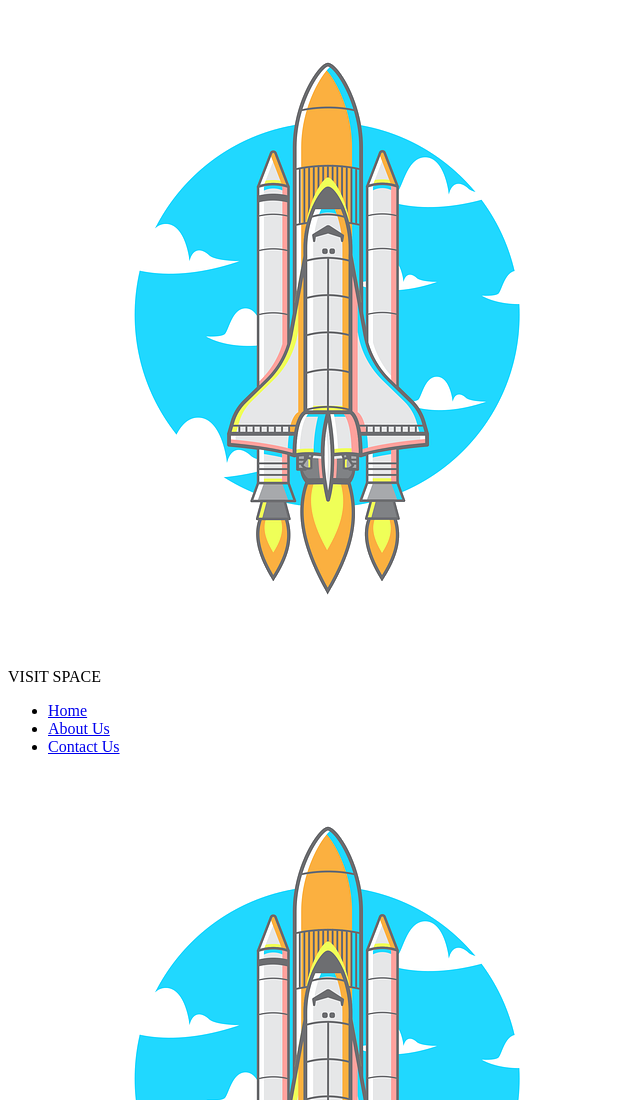
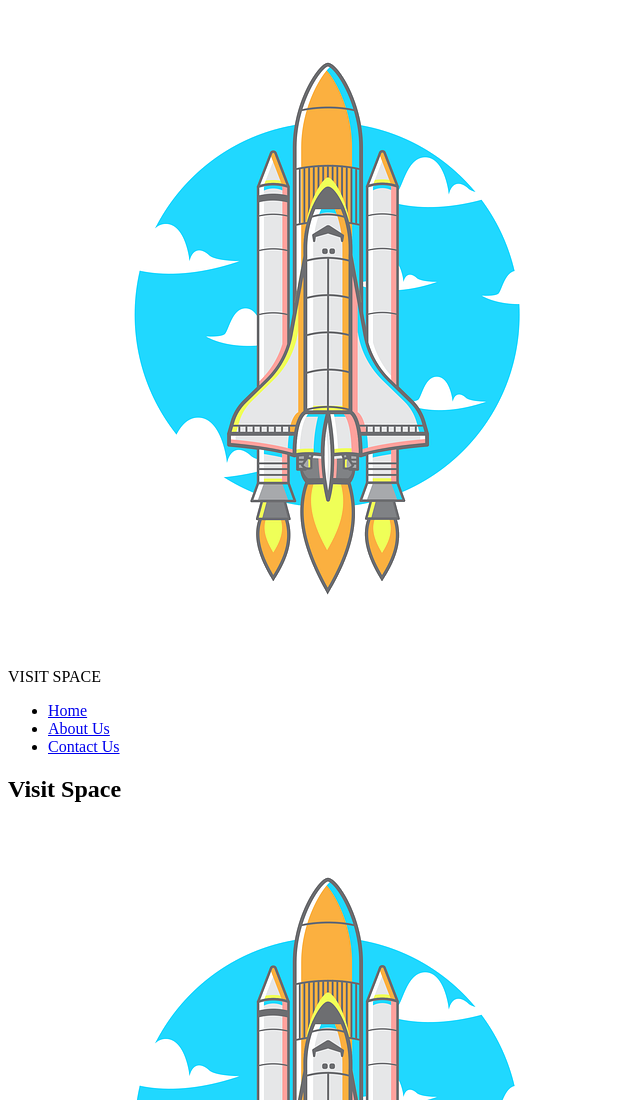
Before and after one commit to Ask-Leijonhufvud/dt224g_projektuppgift_ask_leijonhufvud, a plain HTML site: page index.html in a window 1280 px wide. Shown: the top 1100 px of the page, without its empty margins (0-640 px from the left). Drawn offline with Linux system fonts and the light colour scheme.

Commit message:
add introductory section to index.html
This commit adds an introductory section to index.html, which starts
with the page title, which is also adjusted slightly.

```diff
--- a/index.html
+++ b/index.html
@@ -3,7 +3,7 @@
   <head>
     <meta charset="UTF-8" />
     <meta name="viewport" content="width=device-width, initial-scale=1.0" />
-    <title>Homepage - Visit Space</title>
+    <title>Visit Space</title>
   </head>
   <body>
     <header>
@@ -28,7 +28,12 @@
       </nav>
     </header>
     <main>
-      <!--MAIN CONTENT-->
+      <!--introductory section-->
+      <section id="introduction">
+        <!--page title-->
+        <h1>Visit Space</h1>
+        <!--INTRODUCTORY TEXT-->
+      </section>
     </main>
     <footer>
       <!--div for logo and title-->
```
